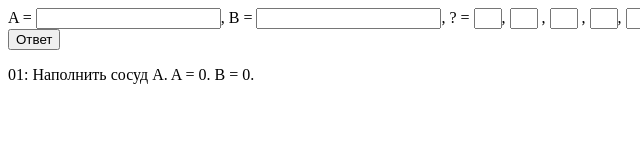
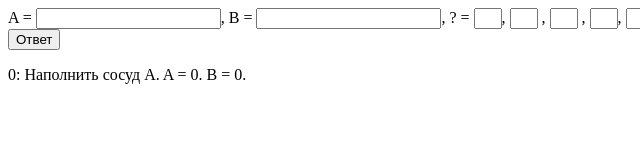
Before and after one commit to Coder-Channel/Aquarius, a plain HTML site: page index.html in a window 1280 px wide. Both pictures are taken after a click on the button "Ответ". Shown: the full height of the page, 0-640 px from the left. Drawn offline with Linux system fonts and the light colour scheme.

Commit message:
index.html

```diff
--- a/index.html
+++ b/index.html
@@ -57,7 +57,7 @@
     		}
     		document.getElementById("output").innerHTML = "";
     		for (var i in dmass) {
-    		    document.getElementById("output").innerHTML += (i+1)+": "+dmass[i]+". A = "+amass[i]+". B = "+bmass[i]+".<br>";
+    		    document.getElementById("output").innerHTML += i+": "+dmass[i]+". A = "+amass[i]+". B = "+bmass[i]+".<br>";
     	    }
     	}
     </script>
```
